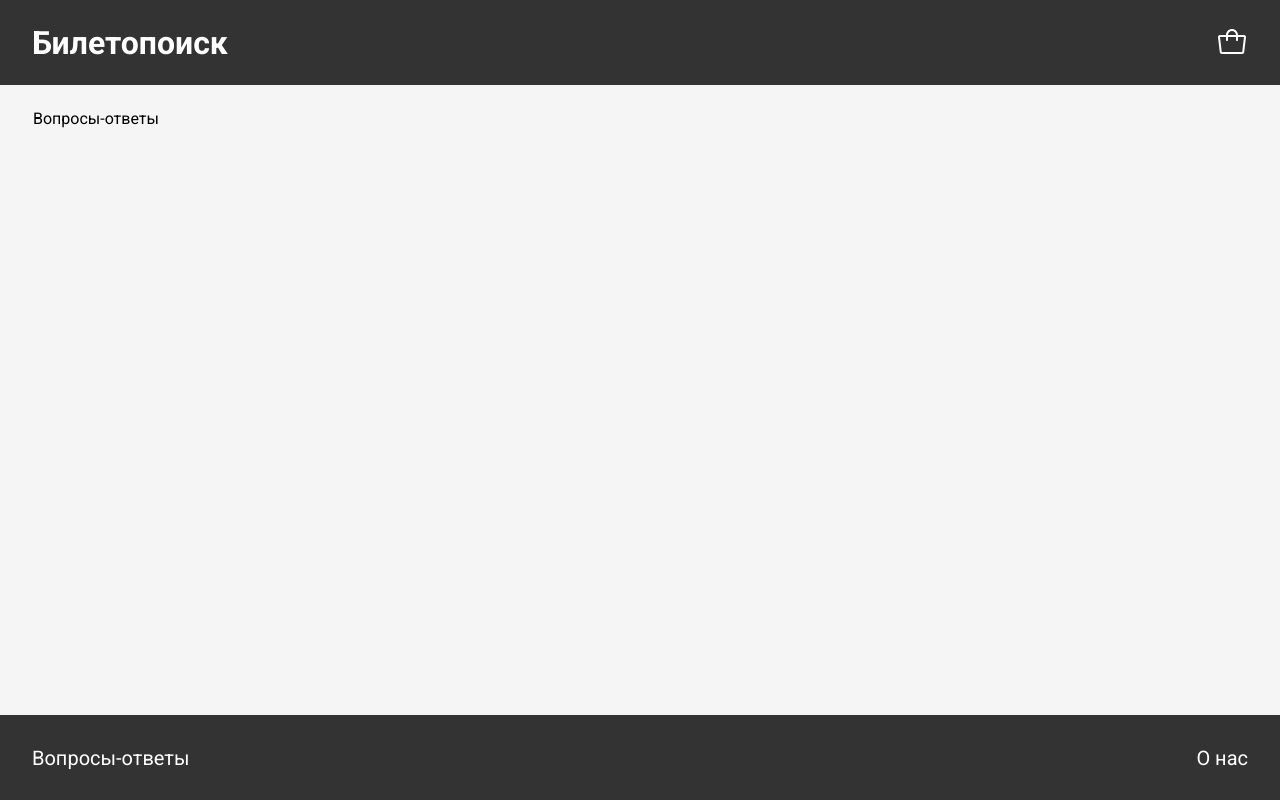
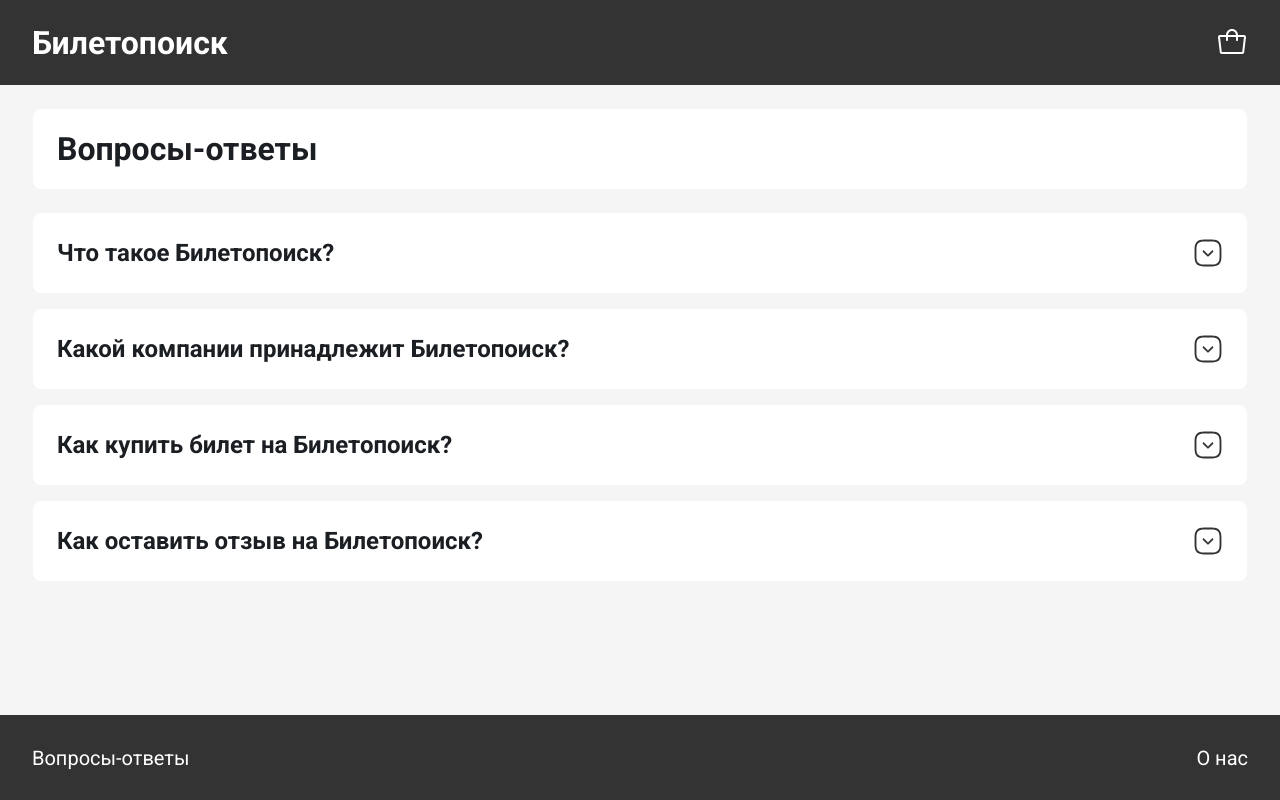
Before and after one commit to boriskulakov/shri-react, a Next.js app: page /questions in a window 1280 px wide. Built offline with nearby package versions, Linux system fonts and the light colour scheme.

Commit message:
Создал страницу "Вопросы-ответы"
Добавил ответы на другие вопросы

```diff
--- a/src/app/css/globals.css
+++ b/src/app/css/globals.css
@@ -24,6 +24,7 @@
 }
 
 .page_container {
+  width: 100%;
   max-width: 1920px;
   margin: 0 auto;
 }
--- /dev/null
+++ b/src/app/questions/answer.tsx
@@ -0,0 +1,24 @@
+'use client'
+
+import { useState } from 'react'
+import classNames from 'classnames'
+import styles from './css/answer.module.css'
+
+function Answer({ title, text }: { title: string; text?: string }) {
+  const [isOpen, setIsOpen] = useState(false)
+  return (
+    <div
+      className={classNames(styles.container)}
+      data-open={isOpen}
+      onClick={() => setIsOpen(!isOpen)}
+    >
+      <div className={classNames(styles.question)}>
+        <h2 className={classNames(styles.title)}>{title}</h2>
+        {isOpen && <div className={classNames(styles.answer)}>{text}</div>}
+      </div>
+      <button className={classNames(styles.arrow)} />
+    </div>
+  )
+}
+
+export default Answer
--- /dev/null
+++ b/src/app/questions/css/answer.module.css
@@ -0,0 +1,41 @@
+.container {
+  color: #1b1f23;
+  padding: 24px;
+  border-radius: 8px;
+  background: #fff;
+  display: flex;
+  flex-direction: row;
+  justify-content: space-between;
+  gap: 32px;
+}
+
+.question {
+  width: 100%;
+  display: flex;
+  flex-flow: column nowrap;
+  gap: 16px;
+  cursor: pointer;
+}
+
+.title {
+  font-size: 24px;
+  font-weight: 600;
+  line-height: 32px;
+}
+
+.answer {
+  font-size: 16px;
+  line-height: 24px;
+}
+
+.arrow {
+  width: 32px;
+  height: 32px;
+  border: none;
+  background: url('../../../../public/icons/arrow_dark.svg') no-repeat center/100%;
+  cursor: pointer;
+}
+
+.container[data-open='true'] .arrow {
+  transform: rotate(180deg);
+}
--- /dev/null
+++ b/src/app/questions/css/page.module.css
@@ -0,0 +1,22 @@
+.container {
+  width: 100%;
+  color: #1b1f23;
+  display: flex;
+  flex-flow: column nowrap;
+  gap: 24px;
+}
+
+.title {
+  padding: 24px;
+  border-radius: 8px;
+  background: #fff;
+  font-size: 32px;
+  font-weight: 600;
+  line-height: 32px;
+}
+
+.answers {
+  display: flex;
+  flex-flow: column nowrap;
+  gap: 16px;
+}
--- a/src/app/questions/page.tsx
+++ b/src/app/questions/page.tsx
@@ -1,3 +1,33 @@
-export default function Questions() {
-  return <div>Вопросы-ответы</div>
+import classNames from 'classnames'
+import styles from './css/page.module.css'
+import Answer from './answer'
+
+function Page() {
+  return (
+    <div className="page_container">
+      <div className={classNames(styles.container)}>
+        <h1 className={classNames(styles.title)}>Вопросы-ответы</h1>
+        <div className={classNames(styles.answers)}>
+          <Answer
+            title="Что такое Билетопоиск?"
+            text="Мы — крупнейший сервис о кино в рунете. На нем вы сможете посмотреть фильмы и сериалы, купить билеты в кино, узнать рейтинги популярных видео и интересные факты, поставить фильмам оценки, написать рецензии и дополнить описание фильмов."
+          />
+          <Answer
+            title="Какой компании принадлежит Билетопоиск?"
+            text="Владельцем проекта являлась компания ООО «Билетопоиск», которой принадлежало 60 % акций проекта, 40 % акций принадлежало её совладельцу — французской компании ООО AlloCiné. 15 октября 2013 года сервис купила компания «Яндекс»."
+          />
+          <Answer
+            title="Как купить билет на Билетопоиск?"
+            text="На главной странице нужно выбрать фильм, который вас интересует, и добавить в корзину необходимое количество билетов с помощью кнопки +."
+          />
+          <Answer
+            title="Как оставить отзыв на Билетопоиск?"
+            text="На данный момент возможность оставлять отзывы отключена. Чтобы посмотреть отзывы на определенный фильм, нужно перейти на его страницу."
+          />
+        </div>
+      </div>
+    </div>
+  )
 }
+
+export default Page
```
Also changed, not shown: public/icons/arrow_dark.svg (added).
